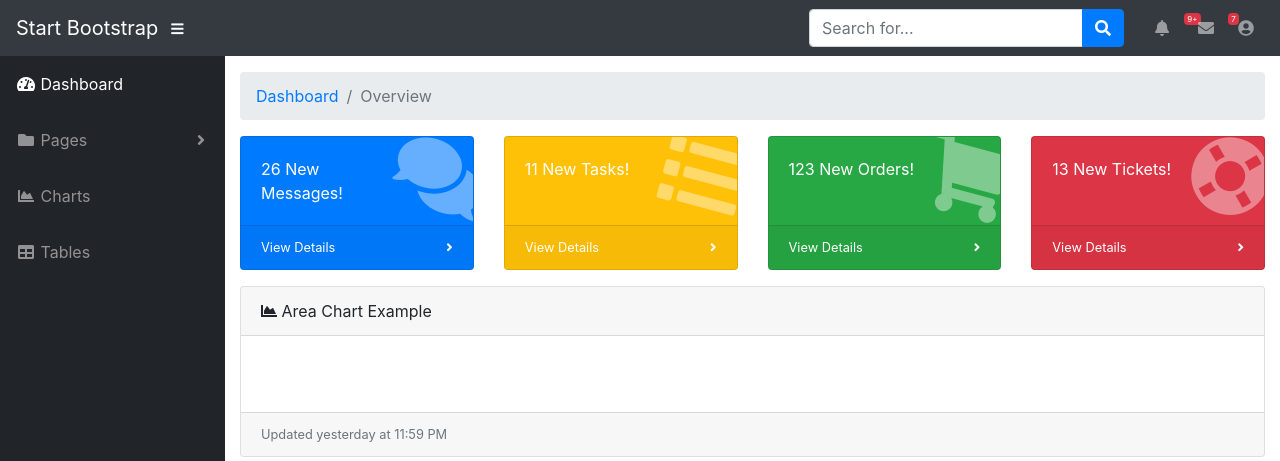
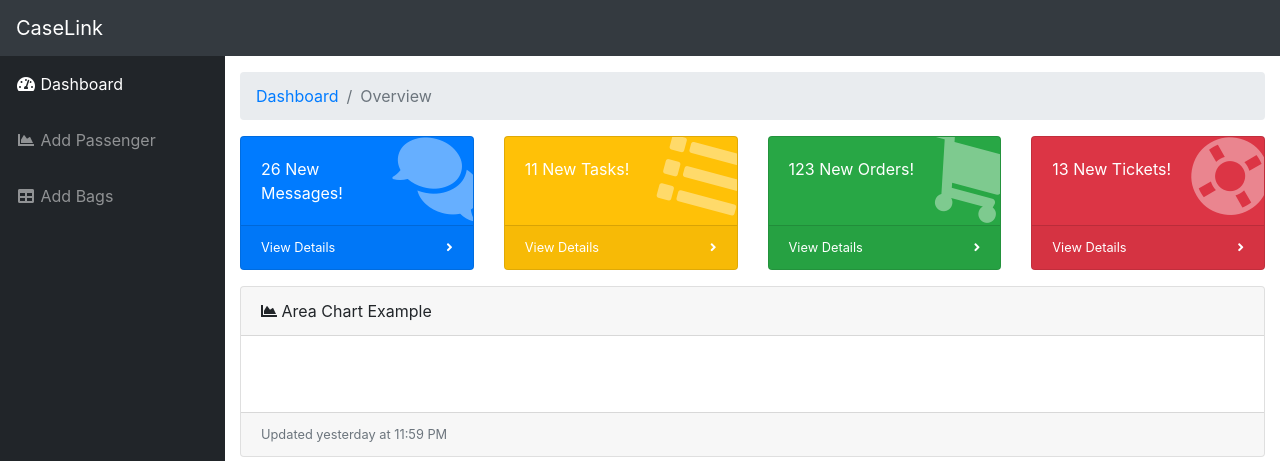
Before and after one commit to sank8dalvi/clink, a Flask app: page / in a window 1280 px wide. Shown: the top 461 px of the page. Run offline with Flask 2, Linux system fonts and the light colour scheme; data that the repository does not hold is empty; some libraries are stand-ins or nearby versions.

Commit message:
Removed Navbar icons

```diff
--- a/case/templates/index.html
+++ b/case/templates/index.html
@@ -28,62 +28,7 @@
 
   <nav class="navbar navbar-expand navbar-dark bg-dark static-top">
 
-    <a class="navbar-brand mr-1" href="index.html">Start Bootstrap</a>
-
-    <button class="btn btn-link btn-sm text-white order-1 order-sm-0" id="sidebarToggle" href="#">
-      <i class="fas fa-bars"></i>
-    </button>
-
-    <!-- Navbar Search -->
-    <form class="d-none d-md-inline-block form-inline ml-auto mr-0 mr-md-3 my-2 my-md-0">
-      <div class="input-group">
-        <input type="text" class="form-control" placeholder="Search for..." aria-label="Search" aria-describedby="basic-addon2">
-        <div class="input-group-append">
-          <button class="btn btn-primary" type="button">
-            <i class="fas fa-search"></i>
-          </button>
-        </div>
-      </div>
-    </form>
-
-    <!-- Navbar -->
-    <ul class="navbar-nav ml-auto ml-md-0">
-      <li class="nav-item dropdown no-arrow mx-1">
-        <a class="nav-link dropdown-toggle" href="#" id="alertsDropdown" role="button" data-toggle="dropdown" aria-haspopup="true" aria-expanded="false">
-          <i class="fas fa-bell fa-fw"></i>
-          <span class="badge badge-danger">9+</span>
-        </a>
-        <div class="dropdown-menu dropdown-menu-right" aria-labelledby="alertsDropdown">
-          <a class="dropdown-item" href="#">Action</a>
-          <a class="dropdown-item" href="#">Another action</a>
-          <div class="dropdown-divider"></div>
-          <a class="dropdown-item" href="#">Something else here</a>
-        </div>
-      </li>
-      <li class="nav-item dropdown no-arrow mx-1">
-        <a class="nav-link dropdown-toggle" href="#" id="messagesDropdown" role="button" data-toggle="dropdown" aria-haspopup="true" aria-expanded="false">
-          <i class="fas fa-envelope fa-fw"></i>
-          <span class="badge badge-danger">7</span>
-        </a>
-        <div class="dropdown-menu dropdown-menu-right" aria-labelledby="messagesDropdown">
-          <a class="dropdown-item" href="#">Action</a>
-          <a class="dropdown-item" href="#">Another action</a>
-          <div class="dropdown-divider"></div>
-          <a class="dropdown-item" href="#">Something else here</a>
-        </div>
-      </li>
-      <li class="nav-item dropdown no-arrow">
-        <a class="nav-link dropdown-toggle" href="#" id="userDropdown" role="button" data-toggle="dropdown" aria-haspopup="true" aria-expanded="false">
-          <i class="fas fa-user-circle fa-fw"></i>
-        </a>
-        <div class="dropdown-menu dropdown-menu-right" aria-labelledby="userDropdown">
-          <a class="dropdown-item" href="#">Settings</a>
-          <a class="dropdown-item" href="#">Activity Log</a>
-          <div class="dropdown-divider"></div>
-          <a class="dropdown-item" href="#" data-toggle="modal" data-target="#logoutModal">Logout</a>
-        </div>
-      </li>
-    </ul>
+    <a class="navbar-brand mr-1" href="#">CaseLink</a>
 
   </nav>
 
@@ -92,36 +37,20 @@
     <!-- Sidebar -->
     <ul class="sidebar navbar-nav">
       <li class="nav-item active">
-        <a class="nav-link" href="index.html">
+        <a class="nav-link" href="#">
           <i class="fas fa-fw fa-tachometer-alt"></i>
           <span>Dashboard</span>
         </a>
       </li>
-      <li class="nav-item dropdown">
-        <a class="nav-link dropdown-toggle" href="#" id="pagesDropdown" role="button" data-toggle="dropdown" aria-haspopup="true" aria-expanded="false">
-          <i class="fas fa-fw fa-folder"></i>
-          <span>Pages</span>
-        </a>
-        <div class="dropdown-menu" aria-labelledby="pagesDropdown">
-          <h6 class="dropdown-header">Login Screens:</h6>
-          <a class="dropdown-item" href="login.html">Login</a>
-          <a class="dropdown-item" href="register.html">Register</a>
-          <a class="dropdown-item" href="forgot-password.html">Forgot Password</a>
-          <div class="dropdown-divider"></div>
-          <h6 class="dropdown-header">Other Pages:</h6>
-          <a class="dropdown-item" href="404.html">404 Page</a>
-          <a class="dropdown-item" href="blank.html">Blank Page</a>
-        </div>
+      <li class="nav-item {{addPassActive}}">
+        <a class="nav-link" href="#">
+          <i class="fas fa-fw fa-chart-area"></i>
+          <span>Add Passenger</span></a>
       </li>
-      <li class="nav-item">
-        <a class="nav-link" href="charts.html">
-          <i class="fas fa-fw fa-chart-area"></i>
-          <span>Charts</span></a>
-      </li>
-      <li class="nav-item">
-        <a class="nav-link" href="tables.html">
+      <li class="nav-item {{Add}}">
+        <a class="nav-link" href="#">
           <i class="fas fa-fw fa-table"></i>
-          <span>Tables</span></a>
+          <span>Add Bags</span></a>
       </li>
     </ul>
 
```
